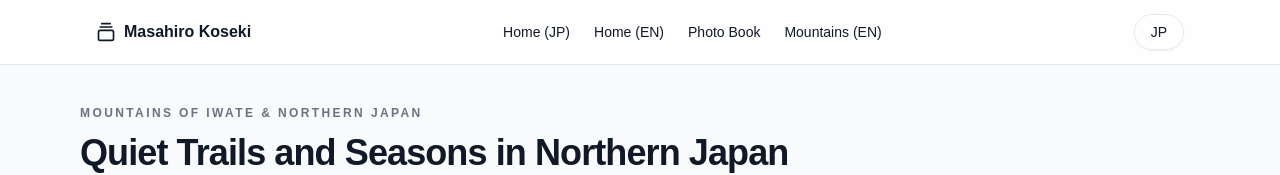
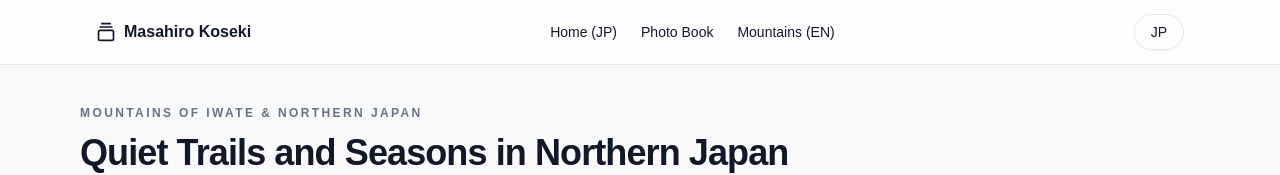
Before and after one commit to masahiro-koseki/masahiro-site, a Next.js app: page /en/mountains in a window 1280 px wide. Shown: the top 175 px of the page. Built offline with nearby package versions, Linux system fonts and the light colour scheme.

Commit message:
Remove Home(EN) link from Nav

```diff
--- a/app/en/mountains/page.tsx
+++ b/app/en/mountains/page.tsx
@@ -180,9 +180,6 @@ export default function EnMountainsPage() {
 		<nav className="hidden md:flex items-center gap-6 text-sm">
 		<Link href="/" className="hover:opacity-70">
 		Home (JP)
-		</Link>
-		<Link href="/en" className="hover:opacity-70">
-		Home (EN)
 		</Link>
 		<Link href="/#book" className="hover:opacity-70">
 		Photo Book
```
